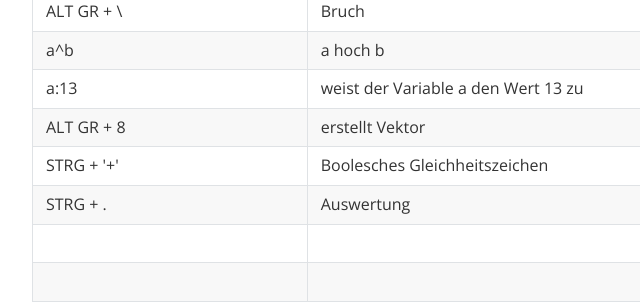
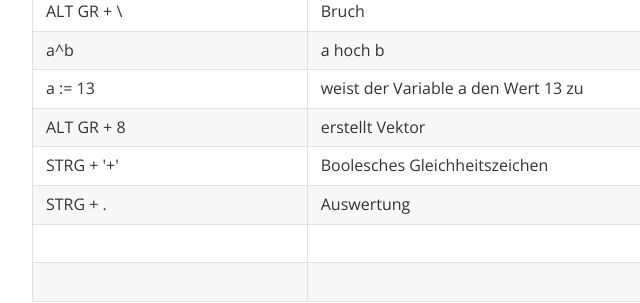
Before and after one commit to wiesingerjonas/mathcad, a plain HTML site: page index.html in a window 1280 px wide. Shown: the part 173-476 px from the top of the page, 208-848 px from the left. Drawn offline with nearby package versions, Linux system fonts and the light colour scheme.

Commit message:
Add files via upload

```diff
--- a/index.html
+++ b/index.html
@@ -227,6 +227,6 @@ header, .context-menu, .megamenu-content, footer { font-family: "Segoe UI", Aria
 </style>
 </head>
 <body class='typora-export os-windows' >
-<div  id='write'  class = 'is-node'><figure><table><thead><tr><th>Shortcut</th><th>Funktionalität</th></tr></thead><tbody><tr><td>STRG + T</td><td>Textfeld</td></tr><tr><td>STRG + SHIFT + T</td><td>Textfeld über die ganze Breite</td></tr><tr><td>ALT GR + \</td><td>Bruch</td></tr><tr><td>a^b</td><td>a hoch b</td></tr><tr><td>a:13</td><td>weist der Variable a den Wert 13 zu</td></tr><tr><td>ALT GR + 8</td><td>erstellt Vektor</td></tr><tr><td>STRG + &#39;+&#39;</td><td>Boolesches Gleichheitszeichen</td></tr><tr><td>STRG + .</td><td>Auswertung</td></tr><tr><td>&nbsp;</td><td>&nbsp;</td></tr><tr><td>&nbsp;</td><td>&nbsp;</td></tr></tbody></table></figure><p>&nbsp;</p></div>
+<div  id='write'  class = 'is-node'><figure><table><thead><tr><th>Shortcut</th><th>Funktionalität</th></tr></thead><tbody><tr><td>STRG + T</td><td>Textfeld</td></tr><tr><td>STRG + SHIFT + T</td><td>Textfeld über die ganze Breite</td></tr><tr><td>ALT GR + \</td><td>Bruch</td></tr><tr><td>a^b</td><td>a hoch b</td></tr><tr><td>a := 13</td><td>weist der Variable a den Wert 13 zu</td></tr><tr><td>ALT GR + 8</td><td>erstellt Vektor</td></tr><tr><td>STRG + &#39;+&#39;</td><td>Boolesches Gleichheitszeichen</td></tr><tr><td>STRG + .</td><td>Auswertung</td></tr><tr><td>&nbsp;</td><td>&nbsp;</td></tr><tr><td>&nbsp;</td><td>&nbsp;</td></tr></tbody></table></figure><p>&nbsp;</p></div>
 </body>
 </html>
```
